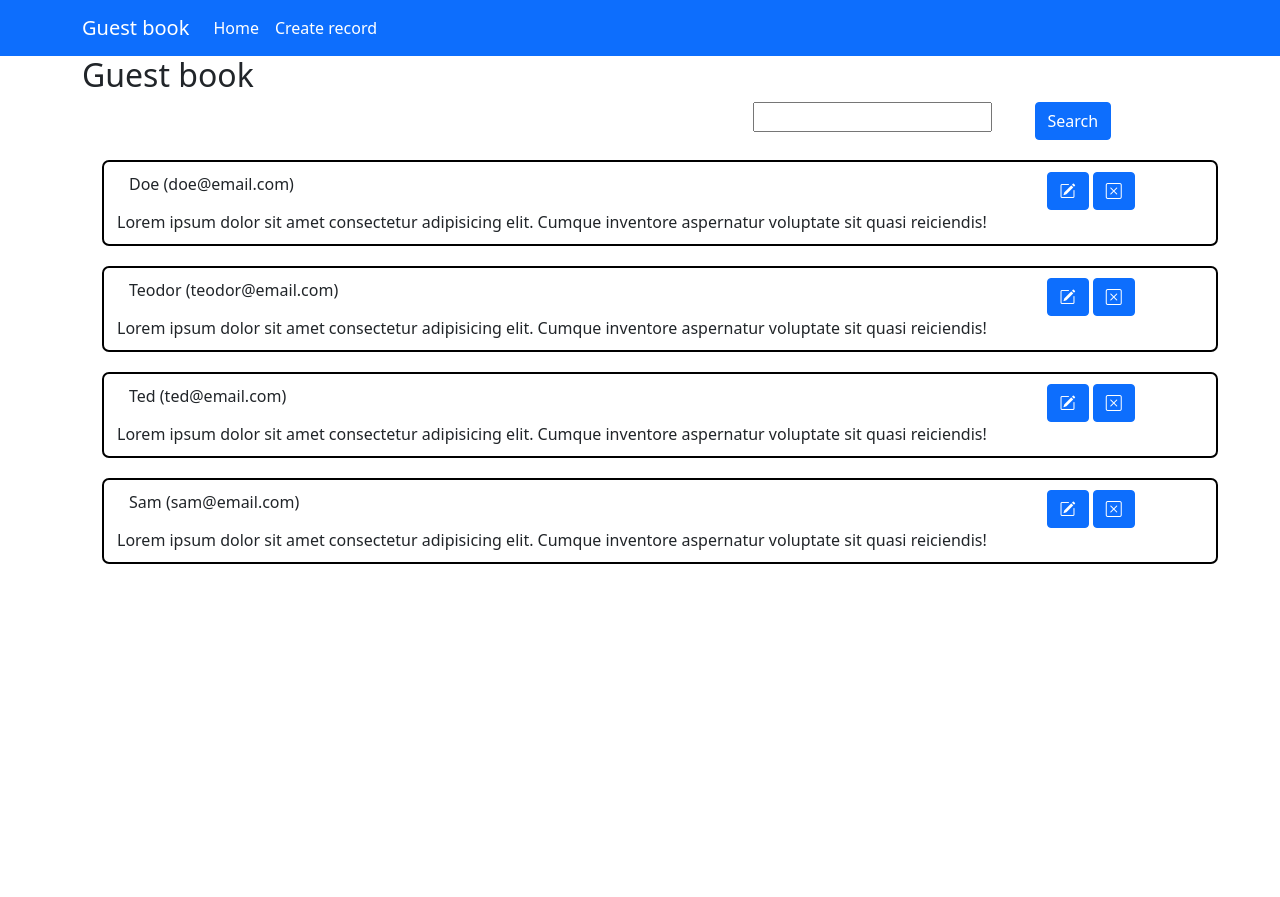
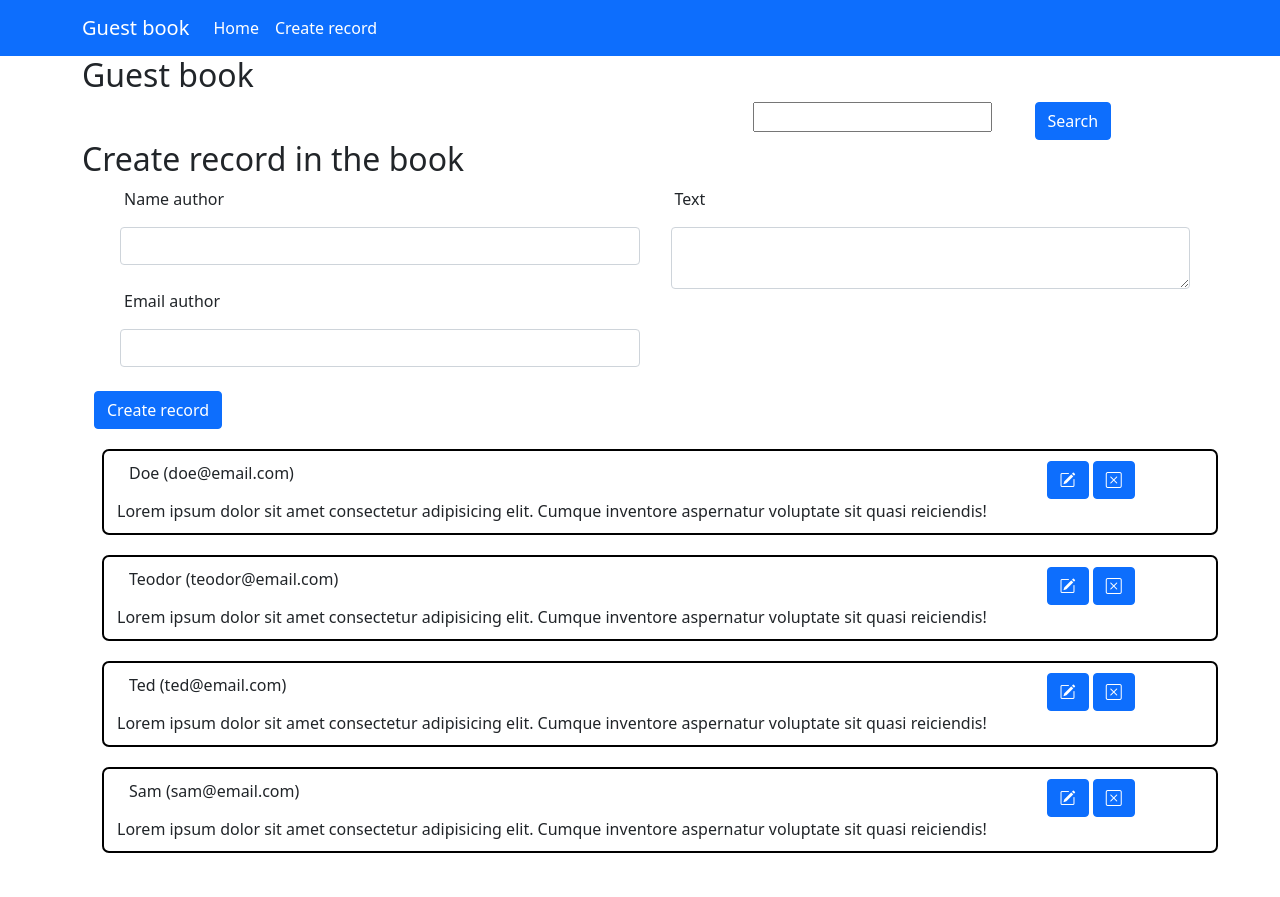
Before and after one commit to tenirina/exam_7, a Django app: page / in a window 1280 px wide. Before the commit the page ends 564 px from the top, so only its background shows below. Run offline with Django 4.2, Linux system fonts and the light colour scheme; data comes from the database, SQL or seed files in the repository; some libraries are stand-ins or nearby versions.

Commit message:
Improvement
Страница создания записи добавлена на главную страницу

```diff
--- a/app/webapp/templates/add.html
+++ b/app/webapp/templates/add.html
@@ -3,7 +3,7 @@
 {% block content %}
     <div class="main">
         <h2> Create record in the book </h2>
-        <form action="{% url 'create' %}" method="POST">
+        <form action="{% url 'index' %}" method="POST">
            {% include 'partial/form_record.html' with button_text="Create record" %}
         </form>
     </div>
--- a/app/webapp/templates/index.html
+++ b/app/webapp/templates/index.html
@@ -14,13 +14,17 @@
                         </div>
                     </div>
                 </form>
+                <h2> Create record in the book </h2>
+                <form action="{% url 'create' %}" method="POST">
+                   {% include 'partial/form_record.html' with button_text="Create record" %}
+                </form>
               {% for record in records %}
                 <div class="container block">
                       <div class="row justify-content-between">
                           <div class="col-4">
                               {{ record.name }} ({{ record.email }})
                           </div>
-                          <div class="col-2">
+                          <div class="col-2 ">
                               <a href="{% url 'update' record.pk %}" class="btn btn-primary bi bi-pencil-square"></a>
                               <a href="{% url 'delete' record.pk %}" class="btn btn-primary bi bi-x-square"></a>
                           </div>
--- a/app/webapp/templates/partial/form_record.html
+++ b/app/webapp/templates/partial/form_record.html
@@ -1,5 +1,7 @@
   {% csrf_token %}
-            <div class="col-4">
+<div class="container">
+    <div class="row">
+    <div class="col-6">
         <div class="row g-2 align-items-start">
             <label for="name" class="form-label">Name author</label>
             {% if errors.name %}
@@ -9,9 +11,7 @@
                 <input name="name" value="{{record.name}}" type="text" class="form-control">
             {% endif %}
         </div>
-            </div>
 <br>
-            <div class="col-4">
         <div class="row g-2 align-items-start">
             <label for="email" class="form-label">Email author</label>
             {% if errors.email %}
@@ -23,7 +23,7 @@
         </div>
     </div>
 <br>
-            <div class="col-4">
+<div class="col-6">
     <div class="row g-2 align-items-start">
        <label for="text" class="form-label">Text</label>
         {% if errors.text %}
@@ -34,7 +34,9 @@
         {% endif %}
     </div>
  </div>
+</div>
 <br>
     <div class="col-3">
         <button type="submit" class="btn btn-primary">{{button_text}}</button>
     </div>
+</div>
```
Lines whose indentation alone changed are shown as unchanged.
